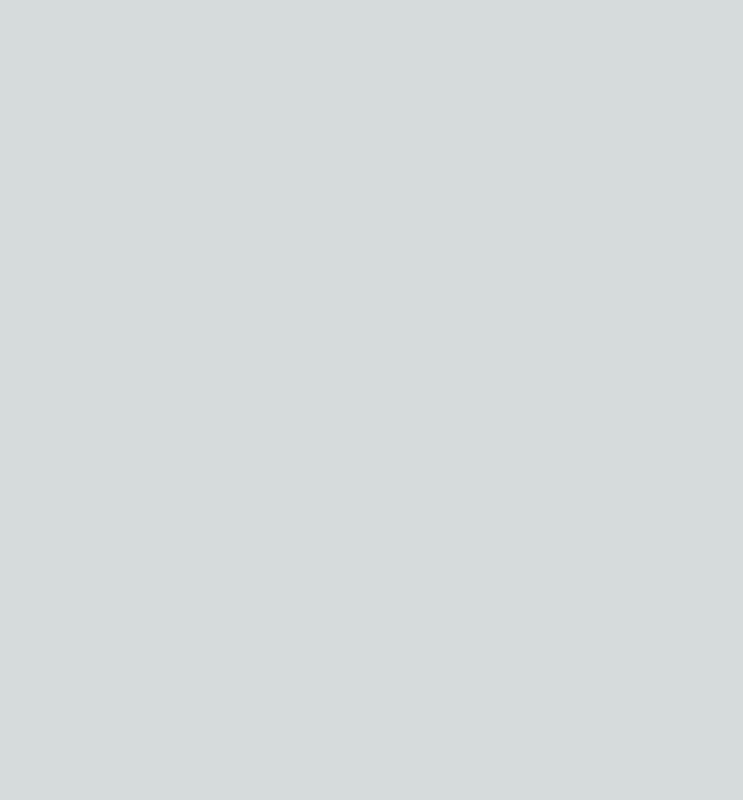
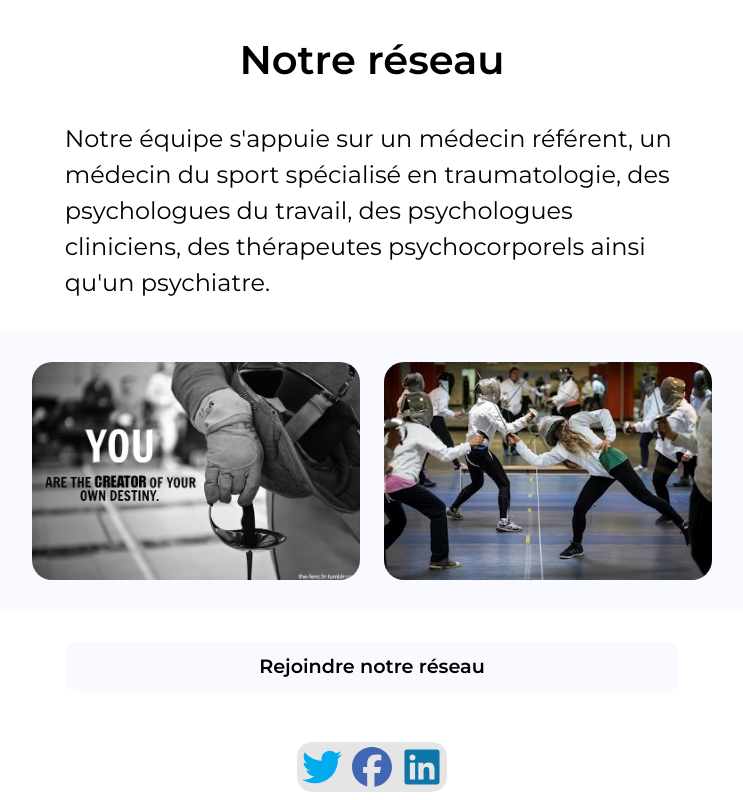
Before and after one commit to Matsuel/ATPE, a Next.js app: page /apropos in a window 1280 px wide. Shown: the part 1860-2660 px from the top of the page, without its empty margins (268-1011 px from the left). Before the commit the page ends 1859 px from the top, so only its background shows below. Built offline with nearby package versions, Linux system fonts and the light colour scheme.

Commit message:
apropos page

```diff
--- a/src/pages/apropos.tsx
+++ b/src/pages/apropos.tsx
@@ -3,6 +3,7 @@ import Image from 'next/image';
 import styles from '@/styles/APropos.module.scss';
 import NavBar from '@/Components/Navbar';
 import Membres from '@/datas/members';
+import Footer from '@/Components/Footer';
 
 interface AProposProps {
 
@@ -43,6 +44,22 @@ const APropos = ({ }: AProposProps) => {
                     })
                 }
             </div>
+
+            <div className={styles.AProposReseau}>
+                <h2 className={styles.AProposSubTitle}>Notre réseau</h2>
+                <p className={styles.AProposText}>Notre équipe s'appuie sur un médecin référent, un médecin du sport spécialisé en traumatologie, des psychologues du travail, des psychologues cliniciens, des thérapeutes psychocorporels ainsi qu'un psychiatre.</p>
+
+                <div className={styles.AProposReseauImages}>
+                    <Image src={require('@/assets/imgEscrime6.jpg')} alt="Escrime" className={styles.AProposReseauImage} />
+                    <Image src={require('@/assets/imgEscrime5.jpg')} alt="Escrime" className={styles.AProposReseauImage} />
+                </div>
+
+                <a className={styles.AProposReseauButton} href="/contact">
+                    Rejoindre notre réseau
+                </a>
+            </div>
+
+            <Footer />
         </div>
     );
 };
--- a/src/styles/APropos.module.scss
+++ b/src/styles/APropos.module.scss
@@ -82,3 +82,61 @@
         }
     }
 }
+
+.AProposReseau {
+    width: 80%;
+    height: auto;
+    display: flex;
+    flex-direction: column;
+    align-items: center;
+
+    .AProposText {
+        color: #000;
+        width: 60%;
+        font-family: 'Montserrat', sans-serif;
+        font-weight: 400;
+        font-size: 1.5rem;
+        text-align: start;
+        margin-bottom: 3%;
+    }
+
+    .AProposReseauImages {
+        width: 80%;
+        height: auto;
+        display: flex;
+        justify-content: center;
+        align-items: center;
+        margin-bottom: 3%;
+        background-color: #f9faff;
+        padding-top: 3%;
+        padding-bottom: 3%;
+        border-radius: 20px;
+        gap: 3%;
+
+        .AProposReseauImage {
+            width: 40%;
+            height: auto;
+            object-fit: cover;
+            object-position: center;
+            border-radius: 20px;
+        }
+    }
+
+    .AProposReseauButton {
+        width: 60%;
+        height: 50px;
+        border: none;
+        border-radius: 12px;
+        background-color: #f9faff;
+        font-family: 'Montserrat', sans-serif;
+        font-weight: 600;
+        font-size: 1.2rem;
+        color: #000;
+        cursor: pointer;
+        outline: none;
+        margin-bottom: 3%;
+        display: flex;
+        justify-content: center;
+        align-items: center;
+    }
+}
```
Also changed, not shown: src/assets/imgEscrime5.jpg (added), src/assets/imgEscrime6.jpg (added).
